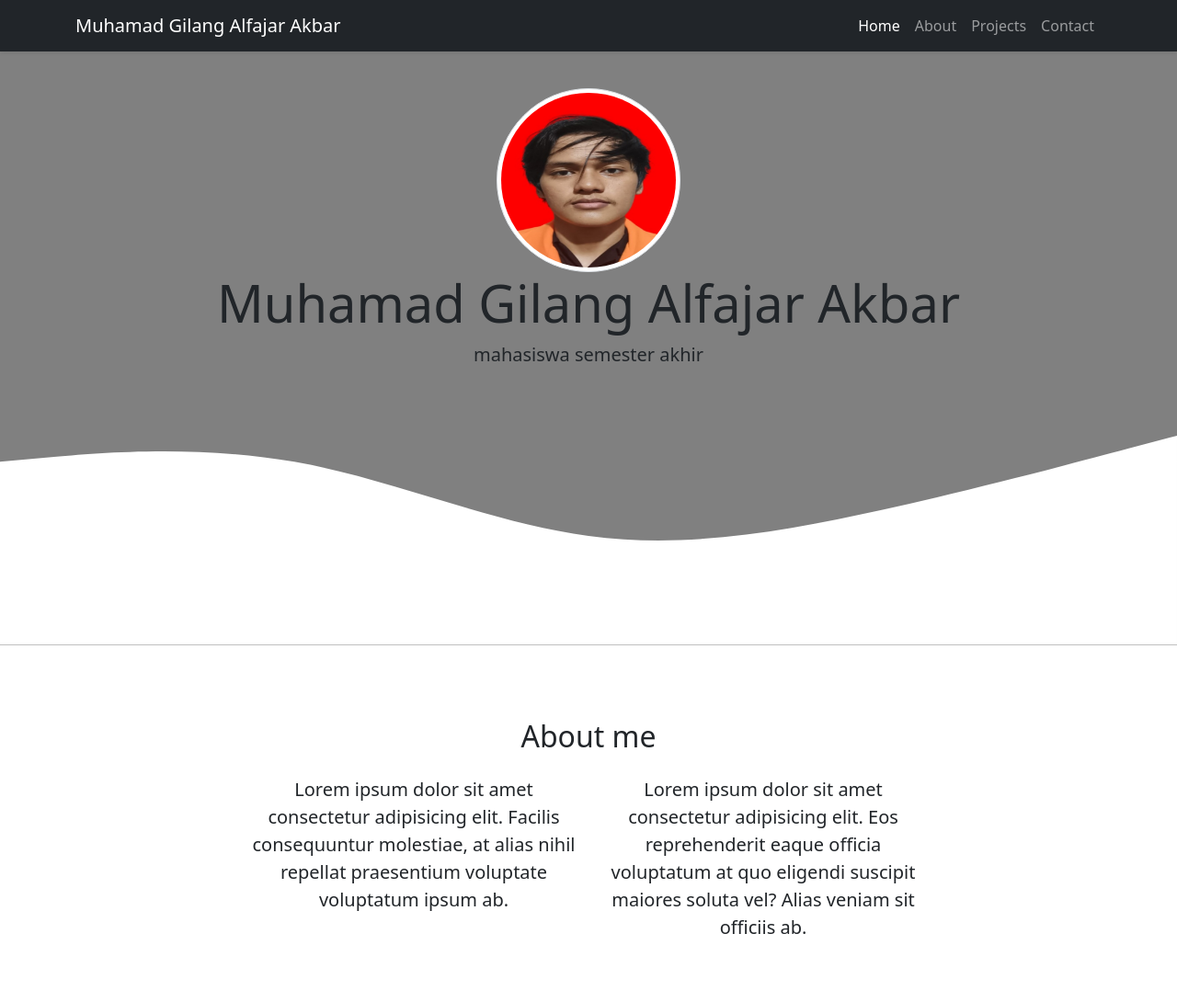
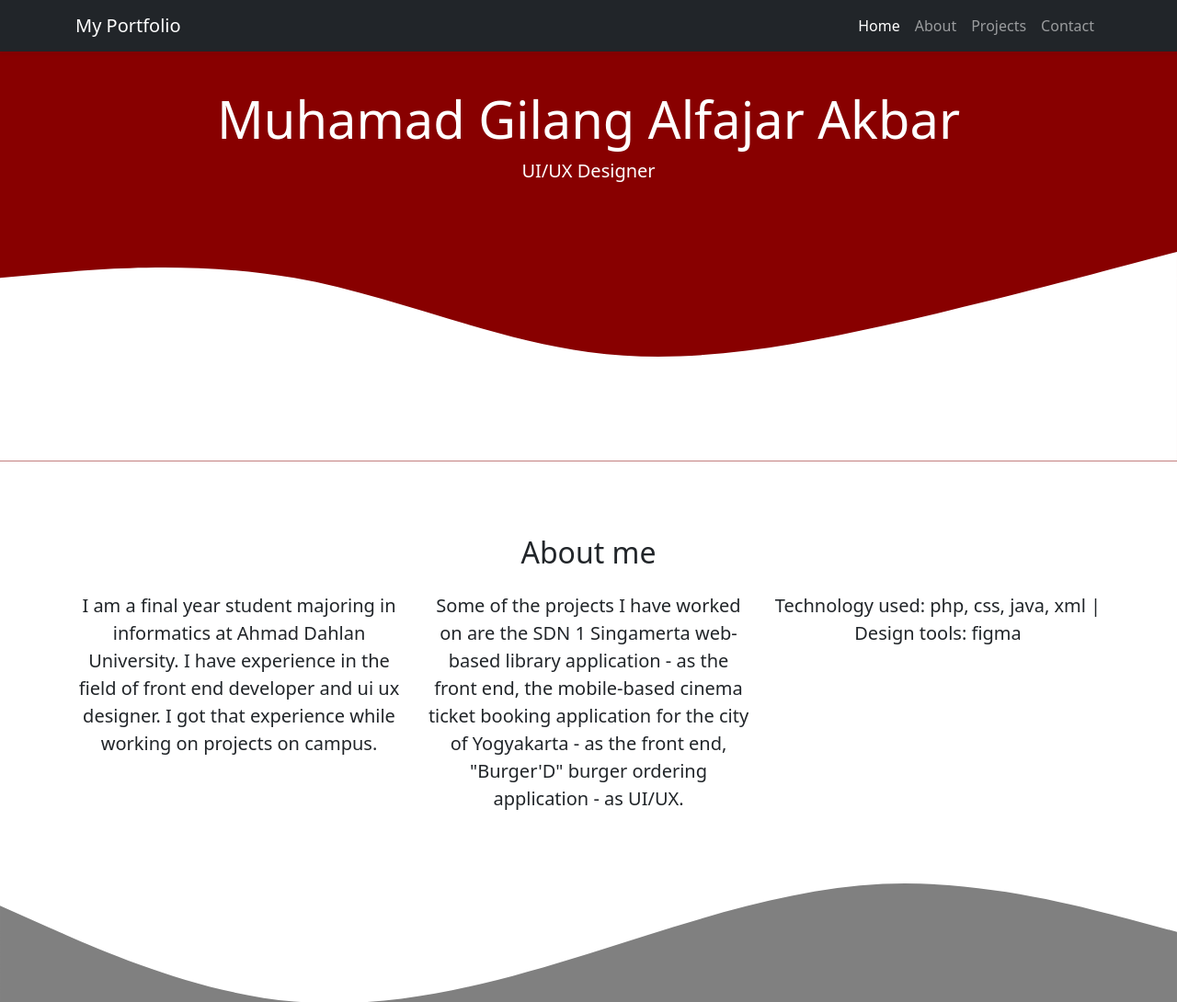
Before and after one commit to Gilaaang/myportfolio, a plain HTML site: page index.html in a window 1280 px wide. Shown: the top 1090 px of the page at 92% size. Drawn offline with nearby package versions, Linux system fonts and the light colour scheme.

```diff
--- a/index.html
+++ b/index.html
@@ -17,7 +17,7 @@
     <!-- Navbar -->
     <nav class="navbar navbar-expand-lg navbar-dark bg-dark shadow-sm fixed-top">
       <div class="container">
-        <a class="navbar-brand" href="#">Muhamad Gilang Alfajar Akbar</a>
+        <a class="navbar-brand" href="#">My Portfolio</a>
         <button class="navbar-toggler" type="button" data-bs-toggle="collapse" data-bs-target="#navbarNav" aria-controls="navbarNav" aria-expanded="false" aria-label="Toggle navigation">
           <span class="navbar-toggler-icon"></span>
         </button>
@@ -43,9 +43,8 @@
 
     <!-- Jumbotron -->
     <section class="jumbotron text-center">
-      <img src="img/pp.jpg" alt="Muhamad Gilang Alfajar Akbar" width="200" class="rounded-circle img-thumbnail" />
       <h1 class="display-4">Muhamad Gilang Alfajar Akbar</h1>
-      <p class="lead">mahasiswa semester akhir</p>
+      <p class="lead">UI/UX Designer</p>
       <svg xmlns="http://www.w3.org/2000/svg" viewBox="0 0 1440 320">
         <path
           fill="#ffffff"
@@ -66,10 +65,16 @@
         </div>
         <div class="row justify-content-center fs-5 text-center">
           <div class="col-md-4">
-            <p>Lorem ipsum dolor sit amet consectetur adipisicing elit. Facilis consequuntur molestiae, at alias nihil repellat praesentium voluptate voluptatum ipsum ab.</p>
+            <p>I am a final year student majoring in informatics at Ahmad Dahlan University. I have experience in the field of front end developer and ui ux designer. I got that experience while working on projects on campus.</p>
           </div>
           <div class="col-md-4">
-            <p>Lorem ipsum dolor sit amet consectetur adipisicing elit. Eos reprehenderit eaque officia voluptatum at quo eligendi suscipit maiores soluta vel? Alias veniam sit officiis ab.</p>
+            <p>
+              Some of the projects I have worked on are the SDN 1 Singamerta web-based library application - as the front end, the mobile-based cinema ticket booking application for the city of Yogyakarta - as the front end, "Burger'D"
+              burger ordering application - as UI/UX.
+            </p>
+          </div>
+          <div class="col-md-4">
+            <p>Technology used: php, css, java, xml | Design tools: figma</p>
           </div>
         </div>
       </div>
--- a/style.css
+++ b/style.css
@@ -1,6 +1,15 @@
 .jumbotron {
   padding-top: 6rem;
-  background-color: gray;
+  background-color: #880000;
+}
+
+.jumbotron h1 {
+  color: #ffffff;
+  font-weight: normal;
+}
+
+.jumbotron p {
+  color: #ffffff;
 }
 
 #project {
```
